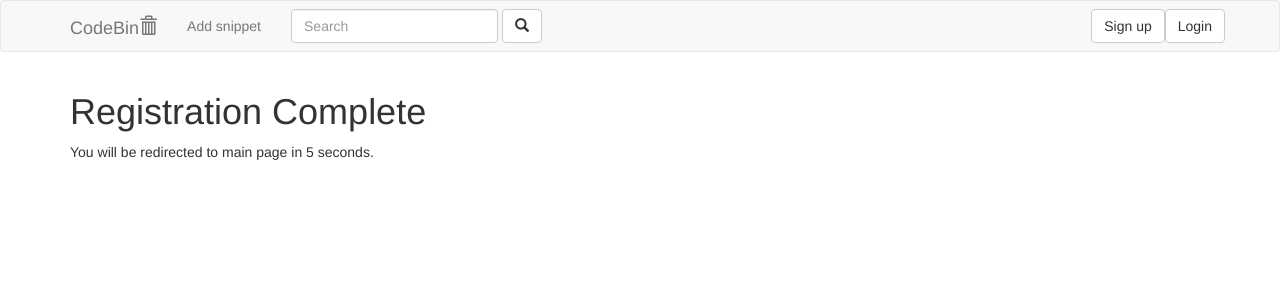
After one commit to qwad1000/stp, a Django app: template templates/registration/registration_complete.html in a window 1280 px wide. The commit adds this page. Shown: the top 300 px of the page. Run offline with Django 3.2, Linux system fonts and the light colour scheme; the template is opened without the code that fills it, so the values that code supplies are empty; some libraries are stand-ins or nearby versions.

Commit message:
Add registration capabilities

```diff
--- a/requirements.txt
+++ b/requirements.txt
@@ -3,6 +3,7 @@ Django==1.9.7
 django-bootstrap-form==3.2.1
 django-jinja==2.1.3
 django-recaptcha2==0.1.7
+django-registration-redux==1.4
 Jinja2==2.8
 MarkupSafe==0.23
 requests==2.10.0
--- a/stp/urls.py
+++ b/stp/urls.py
@@ -20,7 +20,8 @@ import django.contrib.auth.views as auth_views
 
 urlpatterns = [
     url(r'^admin/', admin.site.urls),
-    url(r'^accounts/login/$', auth_views.login, name='login'),
-    url(r'^accounts/logout/$', auth_views.logout, name='logout', kwargs={'next_page': '/'}),
+    url(r'^accounts/logout/$', auth_views.logout, name='auth_logout', kwargs={'next_page': '/'}),
+
+    url(r'^accounts/', include('registration.backends.simple.urls')),
     url(r'', include('codebin.urls'))
 ]
--- a/templates/codebin/base.html
+++ b/templates/codebin/base.html
@@ -25,6 +25,7 @@
 
         <form action="{% url 'search' %}" method="get"
               class="navbar-form navbar-left" role="search">
+            {% csrf_token %}
             <div class="form-group">
                 <input name="q" type="search" class="form-control" placeholder="Search"
                 {% if query_string %}value="{{ query_string }}"{% endif %}>
@@ -35,12 +36,15 @@
         </form>
 
         {% if user.is_authenticated %}
-            <a href="{% url 'logout' %}" type="button" class="btn btn-default navbar-btn navbar-right">
+            <a href="{% url 'auth_logout' %}" type="button" class="btn btn-default navbar-btn navbar-right">
                 Logout|<small>{{user.username}}</small>
             </a>
         {% else %}
-            <a href="{% url 'login' %}" type="button" class="btn btn-default navbar-btn navbar-right">
+            <a href="{% url 'auth_login' %}" type="button" class="btn btn-default navbar-btn navbar-right">
                 Login
+            </a>
+            <a href="{% url 'registration_register' %}" type="button" class="btn btn-default navbar-btn navbar-right">
+                Sign up
             </a>
         {% endif %}
     </div>
@@ -56,4 +60,5 @@
 </div>
 
 </body>
+{% block html_end %}{% endblock %}
 </html>
--- a/templates/registration/login.html
+++ b/templates/registration/login.html
@@ -6,7 +6,7 @@
         <p>Your username and password didn't match. Please try again.</p>
     {% endif %}
 
-    <form method="post" action="{% url 'login' %}">
+    <form method="post" action="{% url 'auth_login' %}">
         {% csrf_token %}
 
         {{ form|bootstrap_horizontal }}
--- /dev/null
+++ b/templates/registration/logout.html
@@ -0,0 +1,6 @@
+{% extends "codebin/base.html" %}
+{# UNUSED #}
+{% block content %}
+<h1>Logged Out</h1>
+        <p>You are now logged out.</p>
+{% endblock %}
--- /dev/null
+++ b/templates/registration/registration_complete.html
@@ -0,0 +1,16 @@
+{% extends "codebin/base.html" %}
+
+{% block content %}
+<h1>Registration Complete</h1>
+    <p>You will be redirected to main page in 5 seconds.</p>
+
+{% endblock %}
+
+{% block html_end %}
+    <script>
+    window.setTimeout(function(){
+        // Move to a new location or you can do something else
+        window.location.href = "{% url 'snippet_list' %}";
+    }, 5*1000);
+    </script>
+{% endblock %}
```
Also changed, not shown: stp/settings.py (+6 -1 lines), templates/registration/registration_form.html (added, +11 -0 lines).
